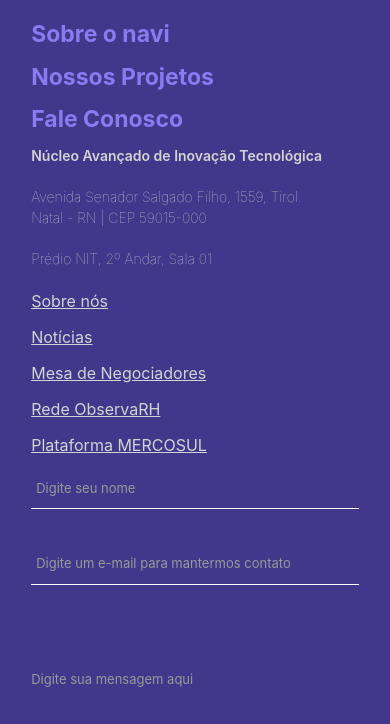
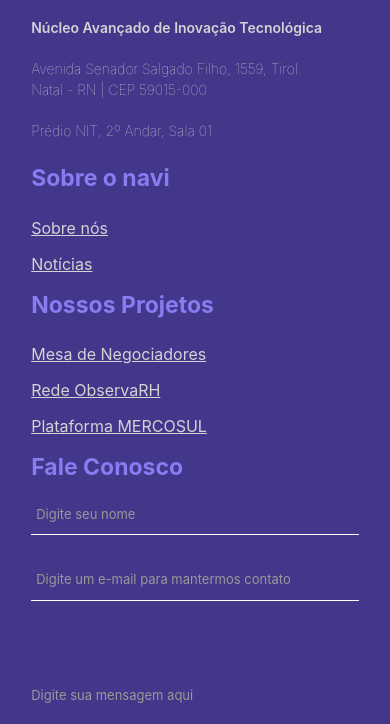
Before and after one commit to JoseMateusss/siteNavi, a website: page src/index.html in a window 390 px wide. Shown: the part 5420-6144 px from the top of the page. Drawn offline with Linux system fonts and the light colour scheme.

Commit message:
Corrigindo erro no index.html

```diff
--- a/src/index.html
+++ b/src/index.html
@@ -177,21 +177,8 @@
       <footer>
           <div class="container-fluid">
               <div class="row">
-                    <div class="col-md-3">
-                        <img class="img-fluid" src="img/logonavi.png">
-                    </div>
-                    <div class="col-md-3">
-                        <h3>Sobre o navi</h3>
-                    </div>
-                    <div class="col-md-3">
-                        <h3>Nossos Projetos</h3>
-                    </div>
-                    <div class="col-md-3">
-                        <h3>Fale Conosco</h3>
-                    </div>
-              </div>
-              <div class="row">
                   <div class="col-md-3">
+                    <img class="img-fluid" src="img/logonavi.png">
                       <div>
                           <p><strong>Núcleo Avançado de Inovação Tecnológica</strong></p>
                       </div>
@@ -209,6 +196,7 @@
                       </div>
                   </div>
                   <div class="col-md-3">
+                    <h3>Sobre o navi</h3>
                       <div>
                           <a href="#">Sobre nós</a>
                       </div>
@@ -217,6 +205,7 @@
                       </div>
                   </div>
                   <div class="col-md-3">
+                    <h3>Nossos Projetos</h3>
                       <div>
                           <a href="#">Mesa de Negociadores</a>
                       </div>
@@ -230,6 +219,7 @@
                       </div>
                   </div>
                   <div class="col-md-3">
+                        <h3>Fale Conosco</h3>
                       <form>
                           <div class="form-group">
                               <input class="form-control" placeholder="Digite seu nome">
--- a/src/scss/style.scss
+++ b/src/scss/style.scss
@@ -130,6 +130,7 @@
 		h3{
 			color: $DarkSlateBlue2;
 			font-size: 23px;
+			margin-bottom: 20px;
 		}
 		a{
 			color: $white;
@@ -177,6 +178,9 @@
 				padding: 10px 5px;
 				margin-bottom: 35px;
 			}
+			input:first-of-type{
+				padding-top: 0;
+			}
 			textarea{
 				border-bottom: 3px solid white;
 				padding: 50px 0;
```
Also changed, not shown: src/css/style.css.
